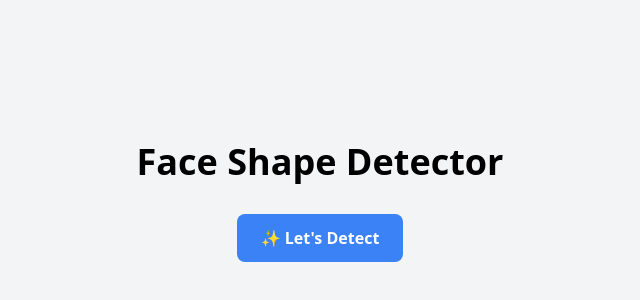
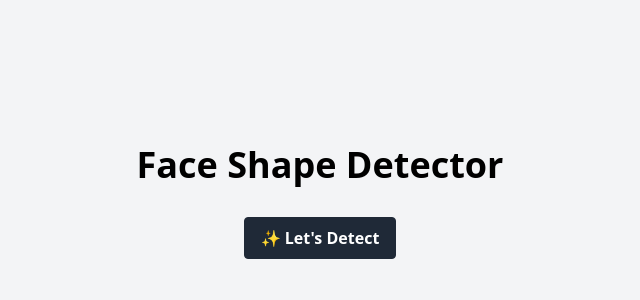
Before and after one commit to henzogomes/face-shape-detection, a React (Vite) app: page / in a window 1280 px wide. Shown: the part 198-498 px from the top of the page, without its empty margins (320-960 px from the left). Built offline with nearby package versions, Linux system fonts and the light colour scheme; no server answers.

Commit message:
styling refactor

```diff
--- a/src/components/FaceAnalyzer.tsx
+++ b/src/components/FaceAnalyzer.tsx
@@ -24,9 +24,9 @@ const FaceAnalyzer: React.FC = () => {
     <div>
       {error && <p className="text-red-500 mb-5 text-center">{error}</p>}
 
-      <div className="flex flex-col md:flex-row gap-6">
+      <div className="flex flex-col md:flex-row gap-1">
         {/* Left Column - File Upload */}
-        <div className="w-full md:w-1/2 p-4">
+        <div className="w-full md:w-2/3 p-4">
           <FileUpload
             setFaceShape={setFaceShape}
             setFaceLength={setFaceLength}
@@ -40,7 +40,7 @@ const FaceAnalyzer: React.FC = () => {
         </div>
 
         {/* Right Column - Results */}
-        <div className="w-full md:w-1/2 p-4">
+        <div className="w-full md:w-3/6 p-4">
           <Results
             faceShape={faceShape}
             faceLength={faceLength}
--- a/src/pages/Home.tsx
+++ b/src/pages/Home.tsx
@@ -24,7 +24,7 @@ const Home: React.FC = () => {
           trackDetectButtonClick();
           navigate("/detect");
         }}
-        className="bg-blue-500 hover:bg-blue-600 text-white font-bold py-3 px-6 rounded-lg transition-colors duration-200"
+        className="bg-gray-800 text-white border border-gray-800 hover:bg-gray-700 font-bold py-2 px-4 rounded flex items-center gap-2"
       >
         {APP_ICON} Let's Detect
       </button>
```
